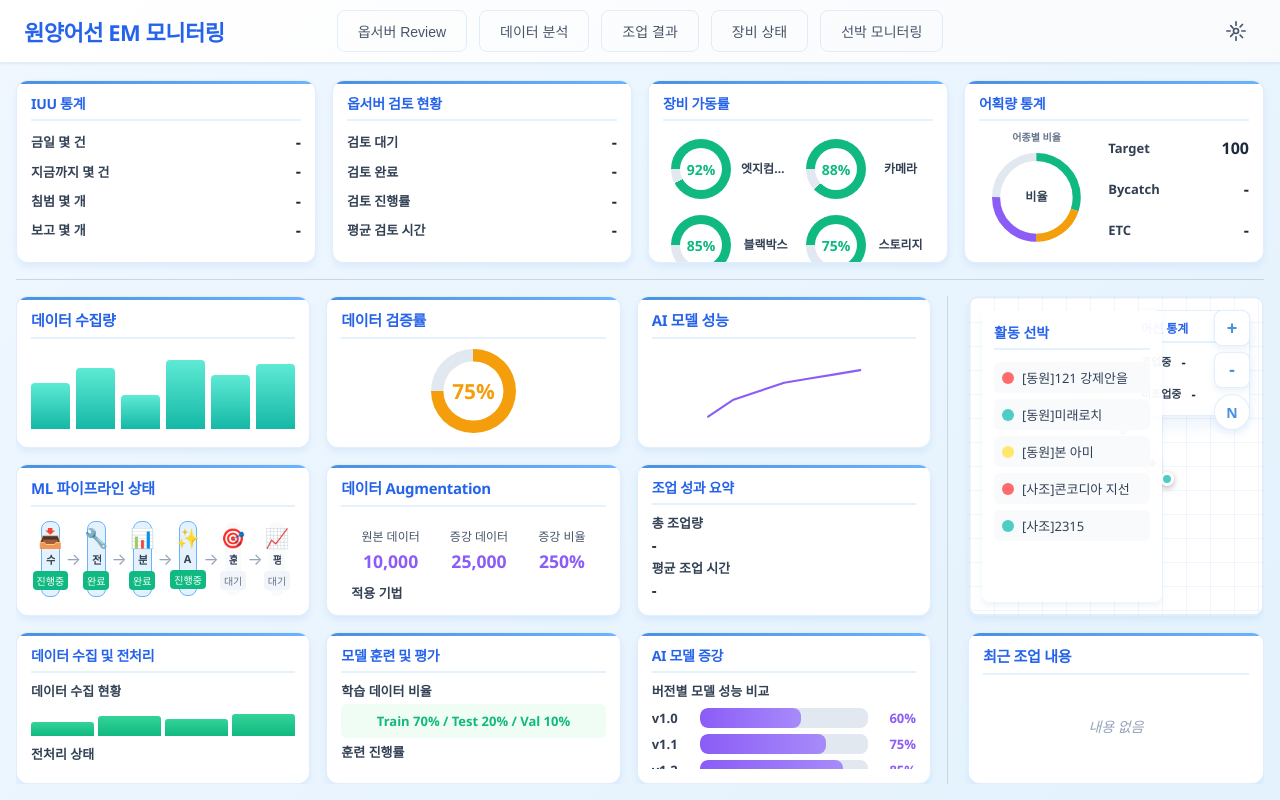
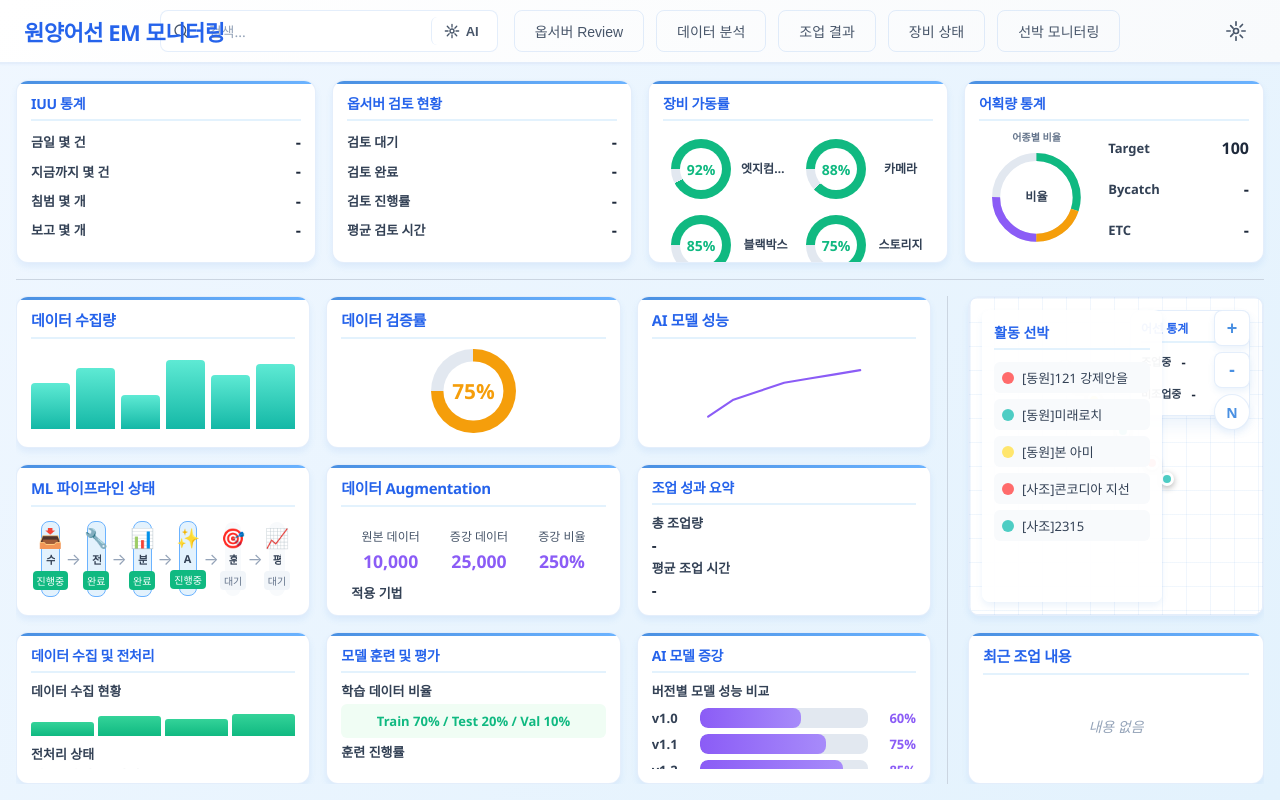
Before and after one commit to coolha-ops/iuu_drc, a plain HTML site: page index.html in a window 1280 px wide. Drawn offline with Linux system fonts and the light colour scheme.

Commit message:
검색 창 추가

```diff
--- a/index.html
+++ b/index.html
@@ -10,6 +10,23 @@
     <!-- 헤더 -->
     <header class="header">
         <h1 class="title">원양어선 EM 모니터링</h1>
+        <div class="header-center">
+            <div class="search-area">
+                <button class="search-icon-btn" title="검색">
+                    <svg width="16" height="16" viewBox="0 0 24 24" fill="none" stroke="currentColor" stroke-width="2" stroke-linecap="round" stroke-linejoin="round">
+                        <circle cx="11" cy="11" r="8"></circle>
+                        <path d="m21 21-4.35-4.35"></path>
+                    </svg>
+                </button>
+                <input type="text" class="search-input" placeholder="검색..." />
+                <button class="ai-agent-btn" title="AI 에이전트">
+                    <svg width="16" height="16" viewBox="0 0 24 24" fill="none" stroke="currentColor" stroke-width="2" stroke-linecap="round" stroke-linejoin="round">
+                        <path d="M12 2v4m0 12v4M4.93 4.93l2.83 2.83m8.49 8.49l2.83 2.83M2 12h4m12 0h4M4.93 19.07l2.83-2.83m8.49-8.49l2.83-2.83"></path>
+                        <circle cx="12" cy="12" r="3"></circle>
+                    </svg>
+                    <span>AI</span>
+                </button>
+            </div>
             <nav class="tabs">
                 <button class="tab">옵서버 Review</button>
                 <button class="tab">데이터 분석</button>
@@ -17,6 +34,7 @@
                 <button class="tab">장비 상태</button>
                 <button class="tab">선박 모니터링</button>
             </nav>
+        </div>
         <button class="settings-btn" title="환경 설정">
             <svg width="20" height="20" viewBox="0 0 24 24" fill="none" stroke="currentColor" stroke-width="2" stroke-linecap="round" stroke-linejoin="round">
                 <circle cx="12" cy="12" r="3"></circle>
--- a/style.css
+++ b/style.css
@@ -104,6 +104,92 @@ body {
     transform: rotate(90deg);
 }
 
+.header-center {
+    display: flex;
+    align-items: center;
+    gap: 16px;
+}
+
+/* 검색 영역 */
+.search-area {
+    display: flex;
+    align-items: center;
+    gap: 8px;
+    background: #ffffff;
+    border: 1.5px solid var(--border-color);
+    border-radius: 8px;
+    padding: 6px 8px;
+    transition: all 0.2s ease;
+}
+
+.search-area:focus-within {
+    border-color: var(--blue-light);
+    box-shadow: 0 0 0 3px rgba(74, 144, 226, 0.1);
+}
+
+.search-icon-btn {
+    background: transparent;
+    border: none;
+    cursor: pointer;
+    padding: 4px;
+    display: flex;
+    align-items: center;
+    justify-content: center;
+    color: var(--gray-600);
+    transition: all 0.2s ease;
+    border-radius: 4px;
+    flex-shrink: 0;
+}
+
+.search-icon-btn:hover {
+    background: var(--blue-pale);
+    color: var(--blue-primary);
+}
+
+.search-input {
+    border: none;
+    outline: none;
+    background: transparent;
+    font-size: 14px;
+    color: var(--gray-800);
+    padding: 4px 8px;
+    min-width: 200px;
+    font-family: inherit;
+}
+
+.search-input::placeholder {
+    color: var(--gray-400);
+}
+
+.ai-agent-btn {
+    background: transparent;
+    border: none;
+    cursor: pointer;
+    padding: 6px 10px;
+    display: flex;
+    align-items: center;
+    justify-content: center;
+    gap: 6px;
+    color: var(--gray-600);
+    font-size: 13px;
+    font-weight: 600;
+    transition: all 0.2s ease;
+    border-radius: 6px;
+    border-left: 1px solid var(--border-color);
+    padding-left: 12px;
+    margin-left: 4px;
+    flex-shrink: 0;
+}
+
+.ai-agent-btn:hover {
+    background: var(--blue-pale);
+    color: var(--blue-primary);
+}
+
+.ai-agent-btn svg {
+    flex-shrink: 0;
+}
+
 .tabs {
     display: flex;
     gap: 12px;
@@ -120,6 +206,9 @@ body {
     color: var(--gray-600);
     transition: all 0.2s ease;
     position: relative;
+    display: flex;
+    align-items: center;
+    justify-content: center;
 }
 
 .tab:hover {
@@ -1417,16 +1506,6 @@ body {
     text-overflow: ellipsis;
 }
 
-/* 최근 조업 내용 (좁은 카드 - 20%) */
-.recent-box-narrow {
-    /* 기존 .recent-box 스타일 유지 */
-}
-
-/* ML 파이프라인 & Augmentation (넓은 카드 - 40%) */
-.recent-box-wide {
-    /* 기존 .recent-box 스타일 유지 */
-}
-
 /* ML 파이프라인 스타일 */
 .pipeline-content {
     height: 100%;
```
Lines whose indentation alone changed are shown as unchanged.
